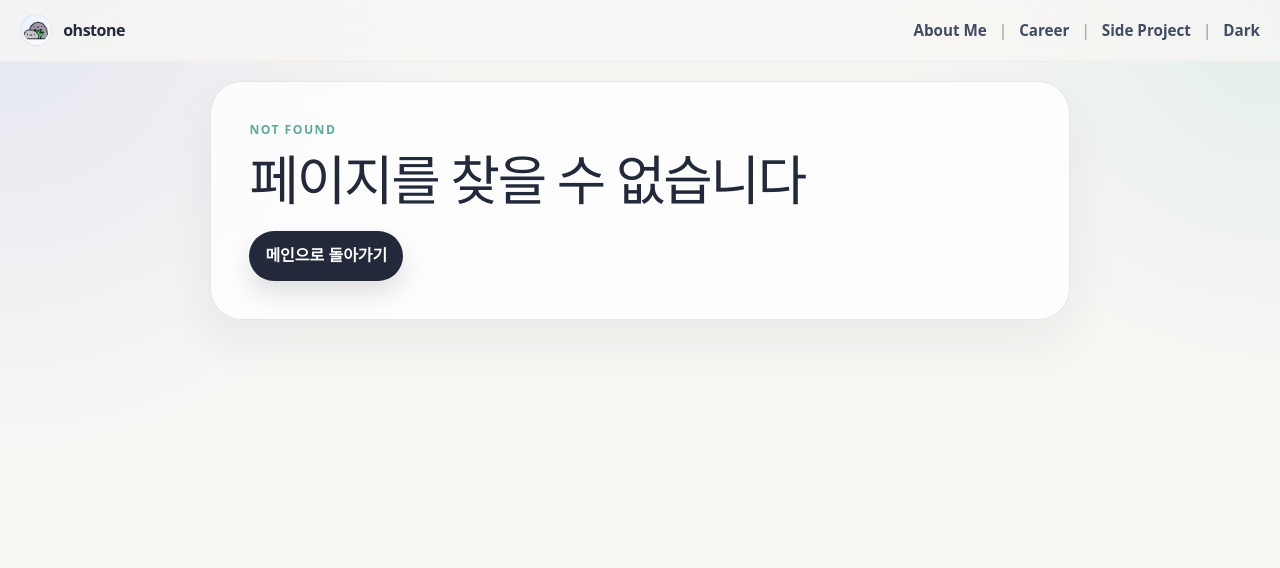
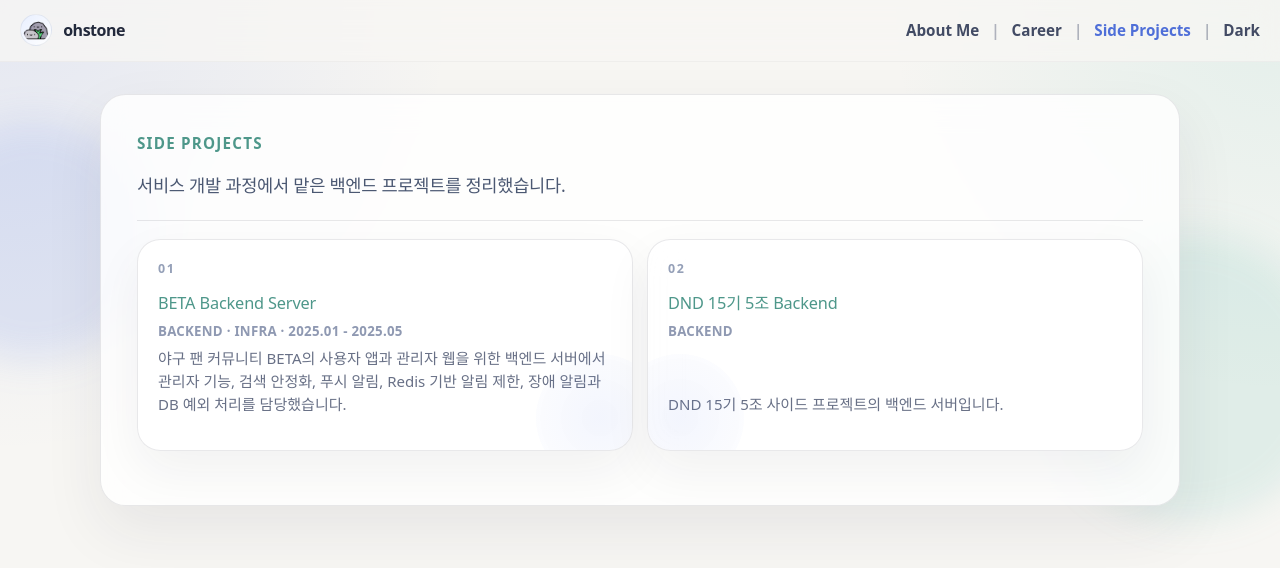
Before and after one commit to dhgudtmxhs/dhgudtmxhs.github.io, a React (Vite) app: page /side-projects in a window 1280 px wide. Before the commit this address had no page. Shown: the top 568 px of the page. Built offline with nearby package versions, Linux system fonts and the light colour scheme.

Commit message:
feat: 사이드 프로젝트 목록 및 개별 상세 라우트 추가

```diff
--- a/scripts/create-route-indexes.mjs
+++ b/scripts/create-route-indexes.mjs
@@ -2,7 +2,7 @@ import { copyFileSync, existsSync, mkdirSync } from "node:fs";
 import { join } from "node:path";
 
 const distDir = "dist";
-const routes = ["about-me", "career", "side-project"];
+const routes = ["about-me", "career", "side-projects", "side-projects/beta", "side-projects/dnd-15th-5"];
 const source = join(distDir, "index.html");
 
 if (!existsSync(source)) {
--- a/src/App.tsx
+++ b/src/App.tsx
@@ -1,9 +1,11 @@
 import { Route, Routes } from "react-router-dom";
 import AboutPage from "./pages/AboutPage";
 import CareerPage from "./pages/CareerPage";
+import DndProjectPage from "./pages/DndProjectPage";
 import HomePage from "./pages/HomePage";
 import NotFoundPage from "./pages/NotFoundPage";
-import SideProjectPage from "./pages/SideProjectPage";
+import BetaProjectPage from "./pages/SideProjectPage";
+import SideProjectsPage from "./pages/SideProjectsPage";
 
 export default function App() {
   return (
@@ -11,7 +13,9 @@ export default function App() {
       <Route path="/" element={<HomePage />} />
       <Route path="/about-me" element={<AboutPage />} />
       <Route path="/career" element={<CareerPage />} />
-      <Route path="/side-project" element={<SideProjectPage />} />
+      <Route path="/side-projects" element={<SideProjectsPage />} />
+      <Route path="/side-projects/beta" element={<BetaProjectPage />} />
+      <Route path="/side-projects/dnd-15th-5" element={<DndProjectPage />} />
       <Route path="*" element={<NotFoundPage />} />
     </Routes>
   );
--- a/src/components/HeaderActions.tsx
+++ b/src/components/HeaderActions.tsx
@@ -13,7 +13,7 @@ export default function HeaderActions({ dark, onToggleDark }: HeaderActionsProps
       {projects.map((project) => (
         <NavLink
           className={({ isActive }) => `header-link${isActive ? " active" : ""}`}
-          to={`/${project.slug}`}
+          to={project.slug === "side-project" ? "/side-projects" : `/${project.slug}`}
           key={project.slug}
           aria-label={project.navTitle}
         >
--- a/src/data/siteData.ts
+++ b/src/data/siteData.ts
@@ -44,8 +44,9 @@ export interface PortfolioProject {
 }
 
 interface SideProjectItem {
+  slug: "beta" | "dnd-15th-5";
   title: string;
-  period: string;
+  period?: string;
   meta: string;
   description?: string;
   status?: string;
@@ -89,10 +90,10 @@ export const projects: PortfolioProject[] = [
     slug: "side-project",
     index: "03",
     title: "BETA - Baseball Together Always",
-    navTitle: "Side Project",
+    navTitle: "Side Projects",
     subtitle: "Backend Server",
     summary: "야구 팬 커뮤니티 BETA의 사용자 앱과 관리자 웹을 위한 백엔드 서버입니다.",
-    meta: "SIDE PROJECT",
+    meta: "SIDE PROJECTS",
     description:
       "BETA는 야구 커뮤니티 앱으로, 팀 프로젝트로 개발해 실제 출시까지 이어진 서비스입니다. 저는 검색, 알림, 관리자 기능을 중심으로 사용자 앱과 관리자 웹에 필요한 백엔드 기능을 구현했습니다.\n\n백엔드는 사용자 API, 관리자 API, 도메인 모듈을 분리한 Gradle 멀티모듈 구조로 구성하여 기능 영역별 책임과 변경 범위를 나누었습니다. 주요 기능으로는 Elasticsearch와 Logstash를 활용한 검색 데이터 동기화, 주요 비즈니스 로직과 푸시 발송 트랜잭션을 분리한 Firebase 푸시 알림, Redis 기반 반복 알림 제한 등이 있습니다.\n\n관리자 기능을 구현하는 과정에서는 TypeScript와 React 기반 관리자 웹을 직접 구현했습니다. 이러한 기능을 구현하고 실제 출시까지 이어가는 과정에서 GitHub Actions 기반 배포 자동화, OCI 배포 환경 구성, Prometheus/Grafana 기반 모니터링을 함께 다루며 배포와 운영에 필요한 흐름을 경험했습니다.",
     stack: ["Java", "Spring Boot", "Redis", "Elasticsearch", "Firebase Admin", "Docker"],
@@ -220,11 +221,18 @@ export const learningItems = [
 
 export const sideProjectItems: SideProjectItem[] = [
   {
+    slug: "beta",
     title: "BETA Backend Server",
     period: "2025.01 - 2025.05",
     meta: "Backend · Infra",
     description:
       "야구 팬 커뮤니티 BETA의 사용자 앱과 관리자 웹을 위한 백엔드 서버에서 관리자 기능, 검색 안정화, 푸시 알림, Redis 기반 알림 제한, 장애 알림과 DB 예외 처리를 담당했습니다.",
+  },
+  {
+    slug: "dnd-15th-5",
+    title: "DND 15기 5조 Backend",
+    meta: "Backend",
+    description: "DND 15기 5조 사이드 프로젝트의 백엔드 서버입니다.",
   },
 ];
 
@@ -421,8 +429,8 @@ export function getProjectPanelCopy(
 
   if (slug === "side-project") {
     return {
-      meta: "BETA BACKEND SERVER",
-      summary: "야구 커뮤니티 앱을 만들며 경험한 백엔드 개발 과정을 정리했습니다.",
+      meta: "BACKEND DEVELOPMENT",
+      summary: "서비스 개발 과정에서 맡은 백엔드 작업을 정리했습니다.",
     };
   }
 
--- a/src/index.css
+++ b/src/index.css
@@ -1804,6 +1804,16 @@
     margin-top: 0;
   }
 
+  .side-project-overview-grid {
+    display: grid;
+    grid-template-columns: repeat(2, minmax(0, 1fr));
+    gap: 0.9rem;
+  }
+
+  .side-project-overview-card {
+    min-height: 13rem;
+  }
+
   .detail-section h2 {
     margin: 0 0 0.75rem;
     font-size: 1.05rem;
@@ -2653,6 +2663,10 @@
       grid-template-columns: 1fr;
     }
 
+    .side-project-overview-grid {
+      grid-template-columns: 1fr;
+    }
+
     .side-project-summary-item {
       min-height: auto;
     }
--- a/src/pages/AboutPage.tsx
+++ b/src/pages/AboutPage.tsx
@@ -185,8 +185,8 @@ export default function AboutPage() {
 
             <section className="doc-section" aria-labelledby="side-project-title">
               <div className="doc-section-heading">
-                <SectionTitle id="side-project-title">Side Project</SectionTitle>
-                <Link className="about-detail-link" to="/side-project" aria-label="Side Project 상세 보기">
+                <SectionTitle id="side-project-title">Side Projects</SectionTitle>
+                <Link className="about-detail-link" to="/side-projects" aria-label="Side Projects 상세 보기">
                   <svg viewBox="0 0 16 16" aria-hidden="true">
                     <path d="M5 4.5h6.5V11M11.2 4.8 4.5 11.5" />
                   </svg>
@@ -196,13 +196,17 @@ export default function AboutPage() {
                 {sideProjectItems.map((item) => (
                   <li className="doc-info-row" key={item.title}>
                     <div>
-                      <h3 className="doc-info-title">{item.title}</h3>
+                      <h3 className="doc-info-title">
+                        <Link to={`/side-projects/${item.slug}`}>{item.title}</Link>
+                      </h3>
                       <p className="doc-info-subtext">{item.meta}</p>
                     </div>
-                    <div className="doc-info-meta">
-                      <span>{item.period}</span>
-                      {item.status ? <span>{item.status}</span> : null}
-                    </div>
+                    {item.period || item.status ? (
+                      <div className="doc-info-meta">
+                        {item.period ? <span>{item.period}</span> : null}
+                        {item.status ? <span>{item.status}</span> : null}
+                      </div>
+                    ) : null}
                     {item.description ? <p className="doc-info-description">{item.description}</p> : null}
                   </li>
                 ))}
--- /dev/null
+++ b/src/pages/DndProjectPage.tsx
@@ -0,0 +1,37 @@
+import SiteHeader from "../components/SiteHeader";
+import usePageShell from "../hooks/usePageShell";
+
+const repositoryUrl = "https://github.com/dnd-side-project/dnd-15th-5-backend";
+
+export default function DndProjectPage() {
+  const { dark, setDark, mounted } = usePageShell();
+
+  return (
+    <div className={`detail-shell career-shell ${mounted ? "page-ready" : ""}`}>
+      <div className="ambient ambient-left" aria-hidden="true" />
+      <div className="ambient ambient-right" aria-hidden="true" />
+      <SiteHeader dark={dark} onToggleDark={() => setDark((value) => !value)} />
+
+      <main className="doc-main">
+        <article className="doc-sheet doc-sheet-single" aria-labelledby="dnd-project-title">
+          <div className="doc-content">
+            <header className="doc-header">
+              <p className="doc-section-title">Side Projects</p>
+              <article className="doc-info-row" aria-label="DND project overview">
+                <div>
+                  <h3 id="dnd-project-title" className="doc-info-title">DND 15기 5조 Backend</h3>
+                  <p className="doc-info-subtext">Backend</p>
+                </div>
+                <div className="doc-info-meta">
+                  <a className="side-project-repository-link" href={repositoryUrl} target="_blank" rel="noreferrer">
+                    GitHub Repository
+                  </a>
+                </div>
+              </article>
+            </header>
+          </div>
+        </article>
+      </main>
+    </div>
+  );
+}
--- a/src/pages/HomePage.tsx
+++ b/src/pages/HomePage.tsx
@@ -38,7 +38,7 @@ export default function HomePage() {
                   <p className="hero-text hero-text-support">
                     공공기관 대상 서비스의 기능 개발과 운영을 맡고 있으며
                     <br />
-                    커뮤니티 앱 프로젝트에 참여해 기능 구현부터 배포 환경 구성과 실제 출시까지의 과정을 경험했습니다.
+                    사이드 프로젝트를 통해 API 설계와 배포 환경 구성, 서비스 출시를 경험했습니다.
                   </p>
                 </div>
               </div>
@@ -89,12 +89,13 @@ export default function HomePage() {
             <div className="project-list">
               {projects.map((project, index) => {
                 const panelCopy = getProjectPanelCopy(project.slug, project.meta, project.summary);
-                const panelMeta = project.slug === "side-project" ? "BACKEND DEVELOPMENT" : panelCopy.meta;
+                const panelTitle = project.slug === "side-project" ? "Side Projects" : project.title;
+                const panelHref = project.slug === "side-project" ? "/side-projects" : `/${project.slug}`;
 
                 return (
                   <Link
                     className="project-card"
-                    to={`/${project.slug}`}
+                    to={panelHref}
                     key={project.slug}
                     style={{ "--enter-delay": `${180 + index * 90}ms` } as CSSProperties}
                   >
@@ -105,8 +106,8 @@ export default function HomePage() {
                       </span>
                     </div>
                     <div className="project-card-body">
-                      <h3>{project.title}</h3>
-                      <p className="project-meta">{panelMeta}</p>
+                      <h3>{panelTitle}</h3>
+                      <p className="project-meta">{panelCopy.meta}</p>
                       <p className="project-summary">{panelCopy.summary}</p>
                     </div>
                   </Link>
--- a/src/pages/SideProjectPage.tsx
+++ b/src/pages/SideProjectPage.tsx
@@ -75,7 +75,7 @@ const projectDetailSections: SideProjectDetailSection[] = [
   },
 ];
 
-export default function SideProjectPage() {
+export default function BetaProjectPage() {
   const { dark, setDark, mounted } = usePageShell();
 
   return (
@@ -89,7 +89,7 @@ export default function SideProjectPage() {
         <article className="doc-sheet doc-sheet-single" aria-labelledby="side-project-title">
           <div className="doc-content">
             <header className="doc-header">
-              <p className="doc-section-title">Side Project</p>
+              <p className="doc-section-title">Side Projects</p>
               <article className="doc-info-row" aria-label="Side project overview">
                 <div>
                   <h3 id="side-project-title" className="doc-info-title">
--- /dev/null
+++ b/src/pages/SideProjectsPage.tsx
@@ -0,0 +1,55 @@
+import type { CSSProperties } from "react";
+import { Link } from "react-router-dom";
+import SiteHeader from "../components/SiteHeader";
+import { sideProjectItems } from "../data/siteData";
+import usePageShell from "../hooks/usePageShell";
+
+export default function SideProjectsPage() {
+  const { dark, setDark, mounted } = usePageShell();
+
+  return (
+    <div className={`detail-shell career-shell ${mounted ? "page-ready" : ""}`}>
+      <div className="ambient ambient-left" aria-hidden="true" />
+      <div className="ambient ambient-right" aria-hidden="true" />
+      <SiteHeader dark={dark} onToggleDark={() => setDark((value) => !value)} />
+
+      <main className="doc-main">
+        <article className="doc-sheet doc-sheet-single" aria-labelledby="side-projects-title">
+          <div className="doc-content">
+            <header className="doc-header">
+              <p className="doc-section-title">Side Projects</p>
+              <p id="side-projects-title" className="doc-intro">
+                서비스 개발 과정에서 맡은 백엔드 프로젝트를 정리했습니다.
+              </p>
+            </header>
+
+            <section className="doc-section" aria-label="Side Projects 목록">
+              <div className="side-project-overview-grid">
+                {sideProjectItems.map((project, index) => (
+                  <Link
+                    className="project-card side-project-overview-card"
+                    to={`/side-projects/${project.slug}`}
+                    key={project.slug}
+                    style={{ "--enter-delay": `${180 + index * 90}ms` } as CSSProperties}
+                  >
+                    <div className="project-card-top">
+                      <span className="project-index">{String(index + 1).padStart(2, "0")}</span>
+                      <span className="project-arrow" aria-hidden="true">↗</span>
+                    </div>
+                    <div className="project-card-body">
+                      <h3>{project.title}</h3>
+                      <p className="project-meta">
+                        {[project.meta, project.period, project.status].filter(Boolean).join(" · ")}
+                      </p>
+                      {project.description ? <p className="project-summary">{project.description}</p> : null}
+                    </div>
+                  </Link>
+                ))}
+              </div>
+            </section>
+          </div>
+        </article>
+      </main>
+    </div>
+  );
+}
```
